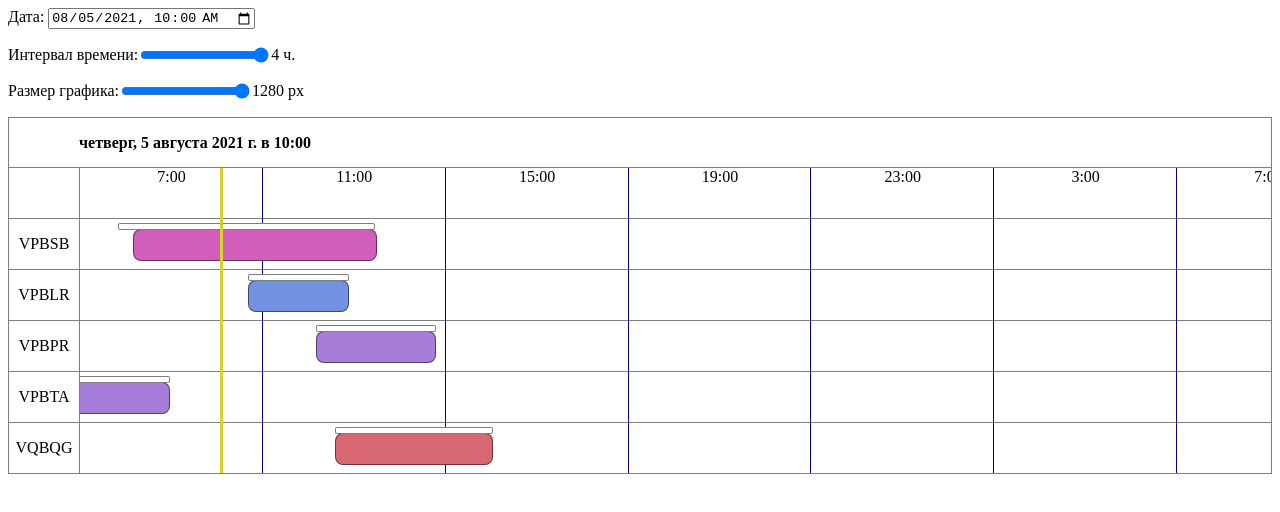
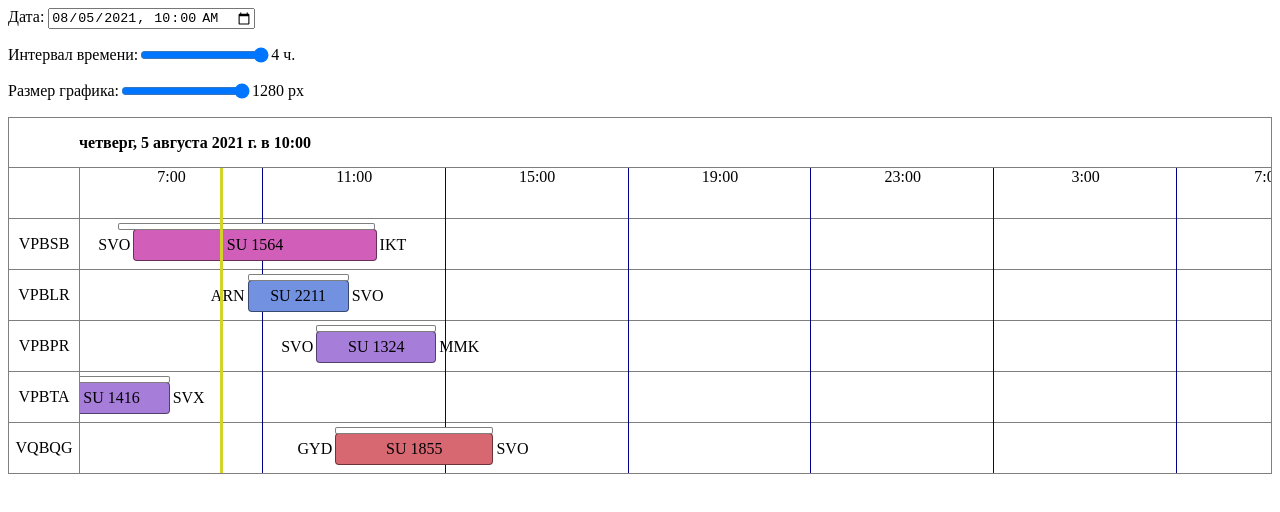
Before and after one commit to z0mb1/gant-chart, a Vue app: page / in a window 1280 px wide. Shown: the top 512 px of the page. Built offline with nearby package versions, Linux system fonts and the light colour scheme.

Commit message:
Add flight info

```diff
--- a/src/components/GantChart.vue
+++ b/src/components/GantChart.vue
@@ -53,9 +53,11 @@
   position: absolute;
   border: 1px solid rgba(0, 0, 0, 0.5);
   top: 10px;
-  border-radius: 8px;
+  border-radius: 4px;
   transition: transform 0.25s;
   z-index: 9;
+  line-height: 30px;
+  text-align: center;
 }
 .gant-chart__block-flight:hover {
   transform: scale(1.03);
@@ -103,6 +105,16 @@
   height: 100vh;
   top: 0;
   z-index: 999;
+}
+.gant-chart__block-flight__arrival {
+  position: absolute;
+  top: 0;
+  left: calc(100% + 4px);
+}
+.gant-chart__block-flight__departure {
+  position: absolute;
+  top: 0;
+  right: calc(100% + 4px);
 }
 </style>
 
@@ -178,6 +190,10 @@
                 duration,
                 sheduledOffValue,
                 sheduledDuration,
+                operationCarrier,
+                flightNumber,
+                arrivalStationIataCode,
+                departureStationIataCode,
               },
               idx) in items"
               :key="idx"
@@ -189,7 +205,11 @@
                   width: `${duration}%`,
                   backgroundColor: getColor(),
                 }"
-              ></div>
+              >
+                {{ `${operationCarrier} ${flightNumber}` }}
+                <div class="gant-chart__block-flight__arrival">{{ arrivalStationIataCode }}</div>
+                <div class="gant-chart__block-flight__departure">{{ departureStationIataCode }}</div>
+              </div>
               <div
                 class="gant-chart__block-sheduled"
                 :style="{
@@ -287,6 +307,10 @@ export default {
           duration,
           sheduledOffValue,
           sheduledDuration,
+          flightNumber: curr.flightNumber,
+          operationCarrier: curr.operationCarrier,
+          arrivalStationIataCode: curr.arrivalStationIataCode,
+          departureStationIataCode: curr.departureStationIataCode,
         };
         if (res[curr.aircraftRegistration]) {
           res[curr.aircraftRegistration].append(currentFlightData);
```
